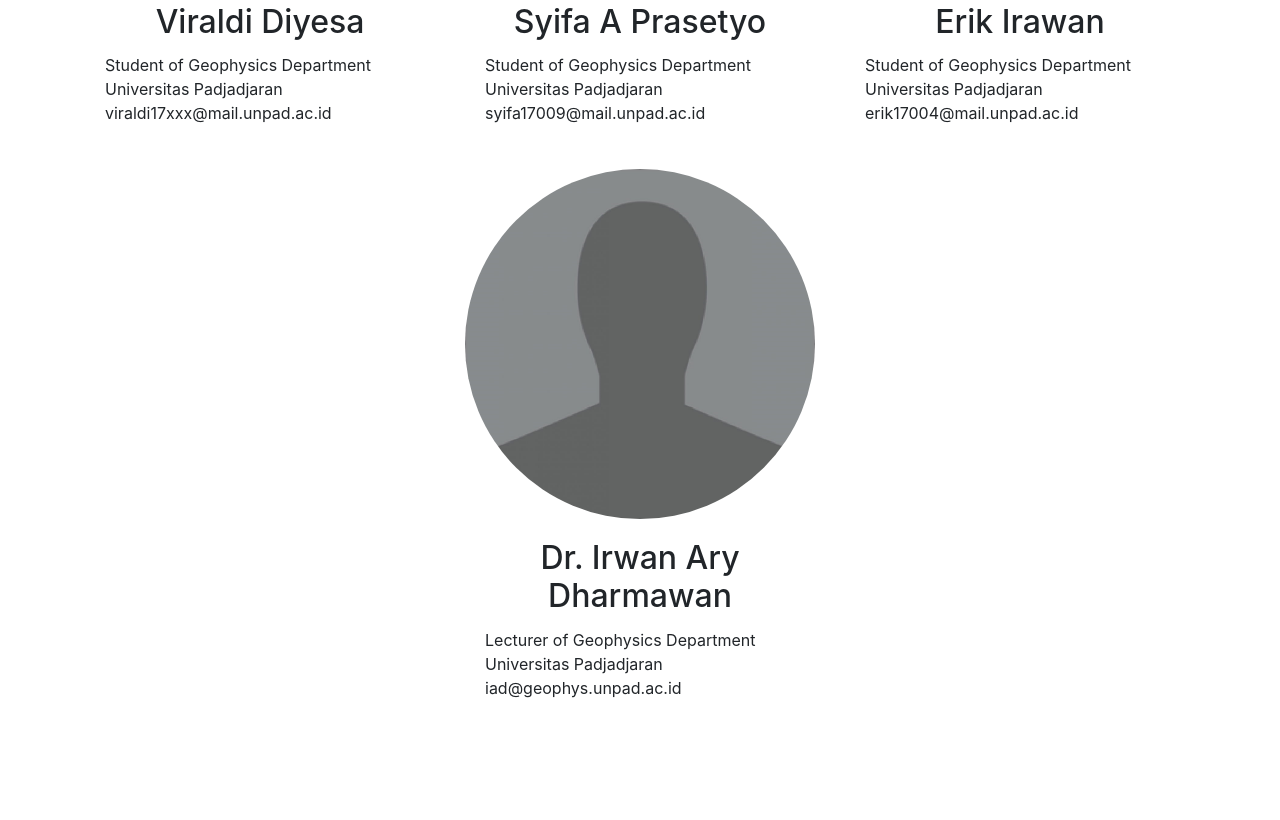
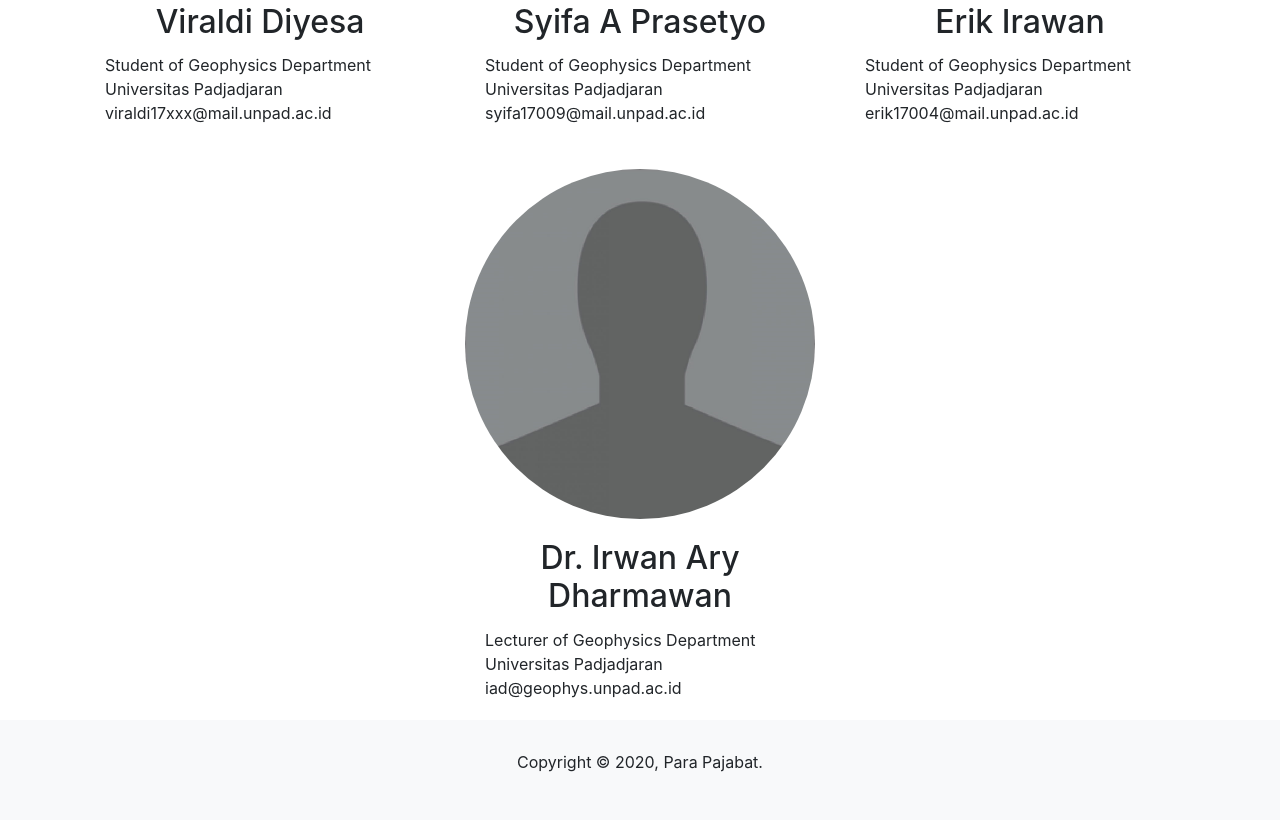
Before and after one commit to Hulhay/Hulhay.github.io, a plain HTML site: page index.html in a window 1280 px wide. Shown: the part 2248-3068 px from the top of the page. Before the commit the page ends 2968 px from the top, so only its background shows below. Drawn offline with nearby package versions, Linux system fonts and the light colour scheme.

Commit message:
Menambahkan footer.

```diff
--- a/index.html
+++ b/index.html
@@ -206,6 +206,11 @@
   </div>
 </div>
 
+<!-- Footer -->
+<div id="footer" class="container-fluid bg-light" style="padding-top:30px;padding-bottom:30px">
+  <p align="center">Copyright &#169; 2020, Para Pajabat.</p>
+</div>
+
 <script>
 $(document).ready(function(){
   // Add scrollspy to <body>
```
